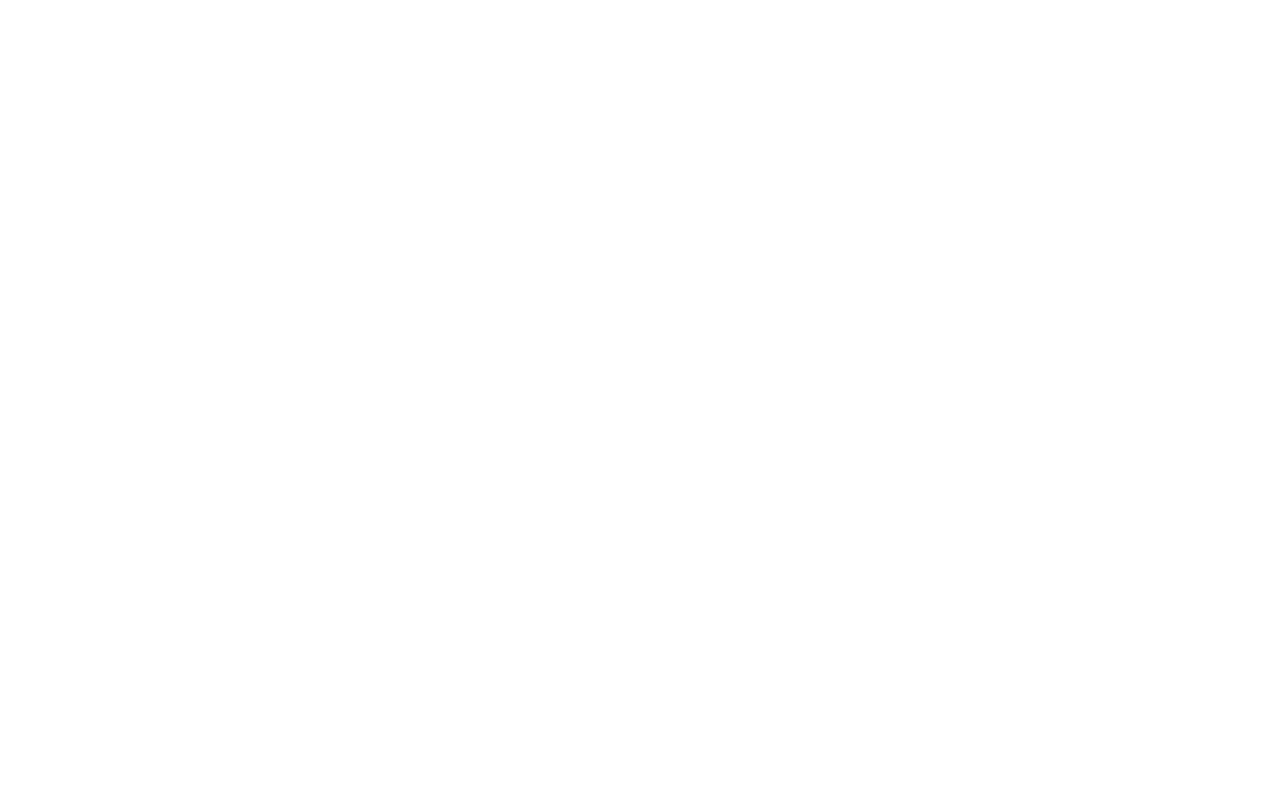
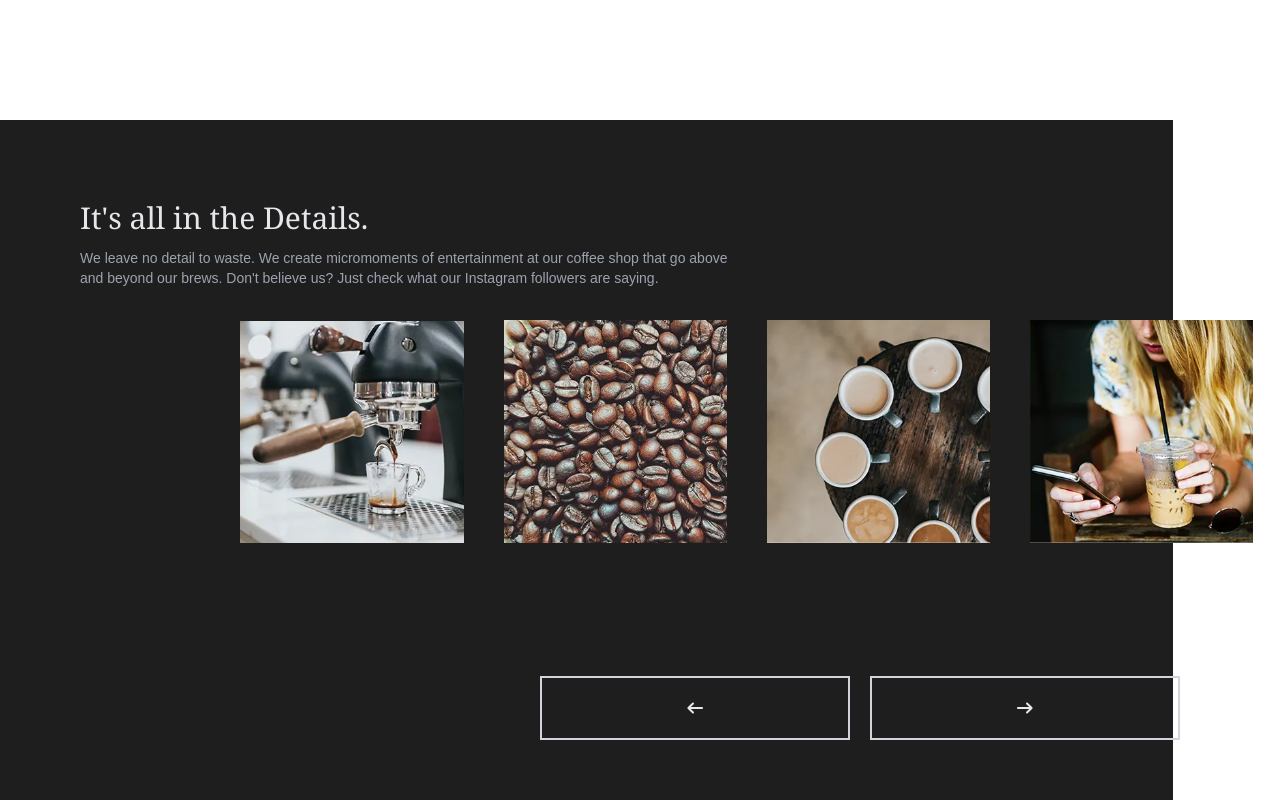
Before and after one commit to Ashtreus1/kofi, a Next.js app: page / in a window 1280 px wide. Shown: the part 1520-2320 px from the top of the page. Before the commit the page ends 1600 px from the top, so only its background shows below. Built offline with nearby package versions, Linux system fonts and the light colour scheme.

Commit message:
Other Info 1 100% done

```diff
--- a/app/page.tsx
+++ b/app/page.tsx
@@ -1,11 +1,13 @@
 import Hero from '@/components/hero';
 import About from '@/components/about';
+import OtherInfo1 from '@/components/other_info1';
 
 export default function Home() {
   return (
     <>
       <Hero />
       <About/>
+      <OtherInfo1/>
     </>
   );
 }
--- /dev/null
+++ b/components/other_info1.tsx
@@ -0,0 +1,63 @@
+import Image from 'next/image';
+
+export default function OtherInfo1() {
+
+    const pictures = [
+        {
+            index: 1,
+            url: "/pic1.png"
+        },
+        {
+            index: 2,
+            url: "/pic2.png"
+        },
+        {
+            index: 3,
+            url: "/pic3.png"
+        },
+        {
+            index: 4,
+            url: "/pic4.png"
+        },
+    ];
+
+    return (
+        <div className="relative">
+            <div className="bg-[#1e1e1e] min-h-screen flex flex-col w-11/12 my-10 p-20">
+                <h2 className="font-noto-serif text-3xl text-gray-200">It{"'"}s all in the Details.</h2>
+                <p className="text-sm mt-3 text-gray-400 w-[650px]">
+                    We leave no detail to waste. We create micromoments of entertainment at our coffee shop
+                    that go above and beyond our brews. Don{"'"}t believe us? Just check what our Instagram
+                    followers are saying.
+                </p>
+            </div>
+            <div className="w-1/2 absolute top-[200px] right-[400px]">
+                <div className="flex items-center gap-10">
+                    {pictures.map((picture) => (
+                        <Image
+                            key={picture.index}
+                            src={picture.url}
+                            width={300}
+                            height={300}
+                            alt="Pictures"
+                        />
+                    ))}
+                </div>
+            </div>
+            <div className='w-1/2 absolute bottom-[180px] right-[100px]'>
+                <div className='flex justify-end items-center gap-5 mt-10'>
+                    <div className='border border-2 border-gray-300 w-20 h-16 flex justify-center items-center w-full hover:cursor-pointer'>
+                        <svg xmlns="http://www.w3.org/2000/svg" width={24} height={24} viewBox="0 0 24 24" className='text-gray-200'>
+                            <path fill="currentColor" d="m7.85 13l2.85 2.85q.3.3.288.7t-.288.7q-.3.3-.712.313t-.713-.288L4.7 12.7q-.3-.3-.3-.7t.3-.7l4.575-4.575q.3-.3.713-.287t.712.312q.275.3.288.7t-.288.7L7.85 11H19q.425 0 .713.288T20 12t-.288.713T19 13z"></path>
+                        </svg>
+                    </div>
+                    <div className='border border-2 border-gray-300 w-20 h-16 flex justify-center items-center w-full hover:cursor-pointer'>
+                        <svg xmlns="http://www.w3.org/2000/svg" width={24} height={24} viewBox="0 0 24 24" className='text-gray-200'>
+                            <path fill="currentColor" d="M16.15 13H5q-.425 0-.712-.288T4 12t.288-.712T5 11h11.15L13.3 8.15q-.3-.3-.288-.7t.288-.7q.3-.3.713-.312t.712.287L19.3 11.3q.15.15.213.325t.062.375t-.062.375t-.213.325l-4.575 4.575q-.3.3-.712.288t-.713-.313q-.275-.3-.288-.7t.288-.7z"></path>
+                        </svg>
+                    </div>
+                </div>
+            </div>
+        </div>
+    )
+}
```
